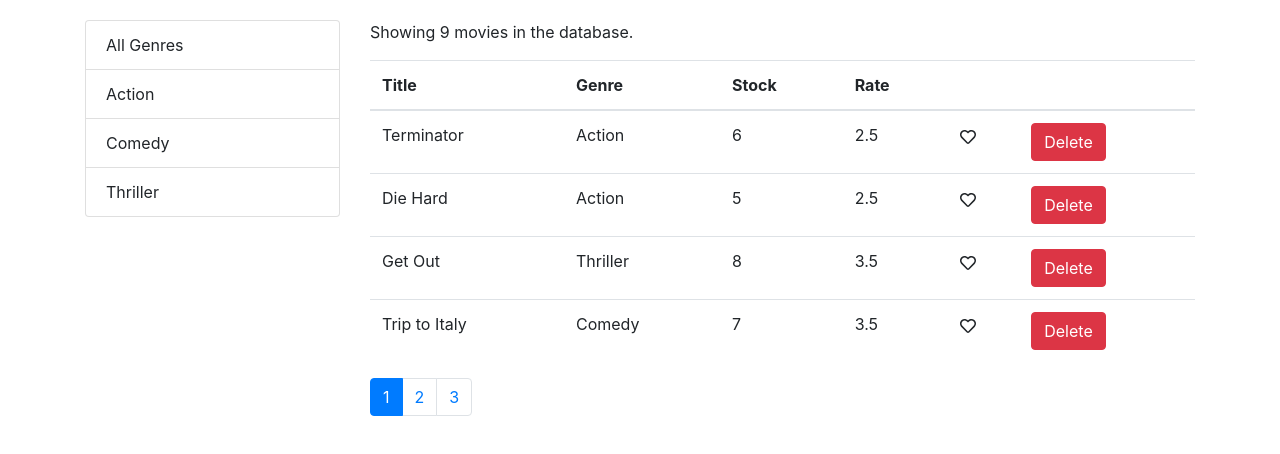
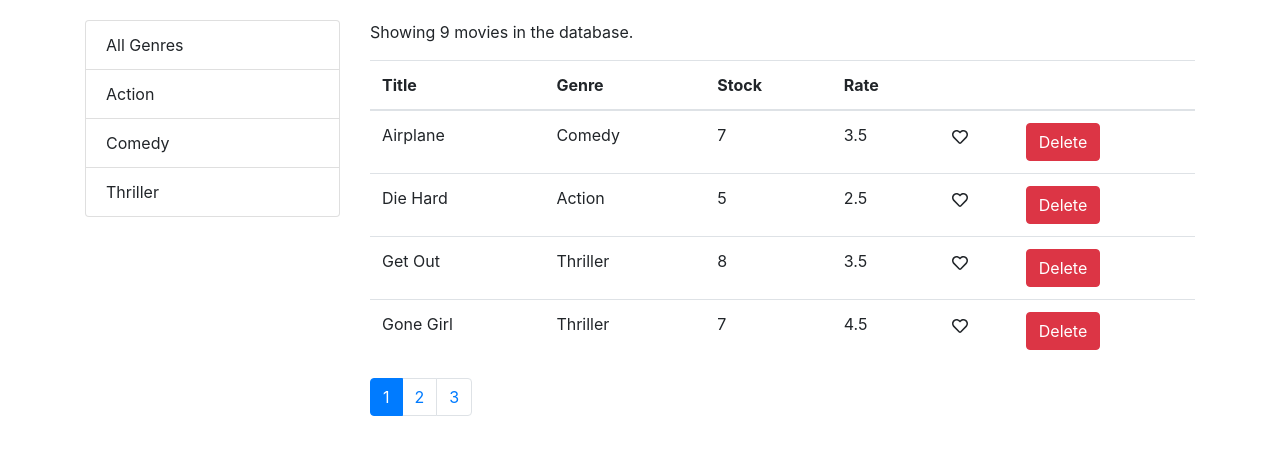
Before and after one commit to dolphius21/Vidly, a React (Create React App) app: page / in a window 1280 px wide. Shown: the top 454 px of the page. Built offline with nearby package versions, Linux system fonts and the light colour scheme.

Commit message:
done configuring moviesTable

```diff
--- a/src/components/common/listGroup.js
+++ b/src/components/common/listGroup.js
@@ -13,7 +13,7 @@ const ListGroupComp = (props) => {
     <ListGroup>
       {items.map((item) => (
         <ListGroup.Item
-          key={item[valueProperty] ? item[valueProperty] : 0}
+          key={item[valueProperty]}
           onClick={() => onItemSelect(item)}
           active={item === selectedItem}
         >
--- a/src/components/movies.js
+++ b/src/components/movies.js
@@ -3,6 +3,7 @@ import ListGroupComp from './common/listGroup';
 import PaginationComp from './common/pagination';
 import Row from 'react-bootstrap/Row';
 import Col from 'react-bootstrap/Col';
+import lodash from 'lodash';
 import { paginate } from '../utils/paginate';
 import { getMovies } from '../services/fakeMovieService';
 import { getGenres } from '../services/fakeGenreService';
@@ -13,11 +14,12 @@ class Movies extends Component {
     movies: [],
     genres: [],
     currentPage: 1,
-    pageSize: 4
+    pageSize: 4,
+    sortColumn: { path: 'title', order: 'asc' }
   };
 
   componentDidMount() {
-    const genres = [{ name: 'All Genres' }, ...getGenres()];
+    const genres = [{ name: 'All Genres', _id: '' }, ...getGenres()];
     this.setState({ movies: getMovies(), genres });
   }
 
@@ -42,13 +44,18 @@ class Movies extends Component {
     this.setState({ selectedGenre: genre, currentPage: 1 });
   };
 
+  handleSort = (sortColumn) => {
+    this.setState({ sortColumn });
+  };
+
   render() {
     const { length: count } = this.state.movies;
     const {
       movies: allMovies,
       pageSize,
       currentPage,
-      selectedGenre
+      selectedGenre,
+      sortColumn
     } = this.state;
 
     if (count === 0) return <p>There are no movies in the database.</p>;
@@ -58,7 +65,13 @@ class Movies extends Component {
         ? allMovies.filter((movies) => movies.genre._id === selectedGenre._id)
         : allMovies;
 
-    const movies = paginate(filtered, currentPage, pageSize);
+    const sorted = lodash.orderBy(
+      filtered,
+      [sortColumn.path],
+      [sortColumn.order]
+    );
+
+    const movies = paginate(sorted, currentPage, pageSize);
 
     return (
       <main>
@@ -74,8 +87,10 @@ class Movies extends Component {
             <p>Showing {filtered.length} movies in the database.</p>
             <MoviesTable
               movies={movies}
+              sortColumn={sortColumn}
               onDelete={this.handleDelete}
               onLike={this.handleLike}
+              onSort={this.handleSort}
             />
             <PaginationComp
               itemsCount={filtered.length}
--- a/src/components/moviesTable.js
+++ b/src/components/moviesTable.js
@@ -1,18 +1,33 @@
+import React, { Component } from 'react';
 import Like from './common/like';
 import Table from 'react-bootstrap/Table';
 import Button from 'react-bootstrap/Button';
 
-const MoviesTable = (props) => {
-  const { movies, onDelete, onLike } = props;
+class MoviesTable extends Component {
+  raiseSort = (path) => {
+    const sortColumn = { ...this.props.sortColumn };
+    if (sortColumn.path === path) {
+      sortColumn.order = sortColumn.order === 'asc' ? 'desc' : 'asc';
+    } else {
+      sortColumn.path = path;
+      sortColumn.order = 'asc';
+    }
+    this.props.onSort(sortColumn);
+  };
+
+  render() {
+    const { movies, onDelete, onLike } = this.props;
 
     return (
       <Table responsive>
         <thead>
           <tr>
-          <th colSpan="2">Title</th>
-          <th>Genre</th>
-          <th>Stock</th>
-          <th>Rate</th>
+            <th colSpan="2" onClick={() => this.raiseSort('title')}>
+              Title
+            </th>
+            <th onClick={() => this.raiseSort('genre.name')}>Genre</th>
+            <th onClick={() => this.raiseSort('numberInStock')}>Stock</th>
+            <th onClick={() => this.raiseSort('dailyRentalRate')}>Rate</th>
             <th />
             <th />
           </tr>
@@ -37,6 +52,7 @@ const MoviesTable = (props) => {
         </tbody>
       </Table>
     );
-};
+  }
+}
 
 export default MoviesTable;
```
Lines whose indentation alone changed are shown as unchanged.
